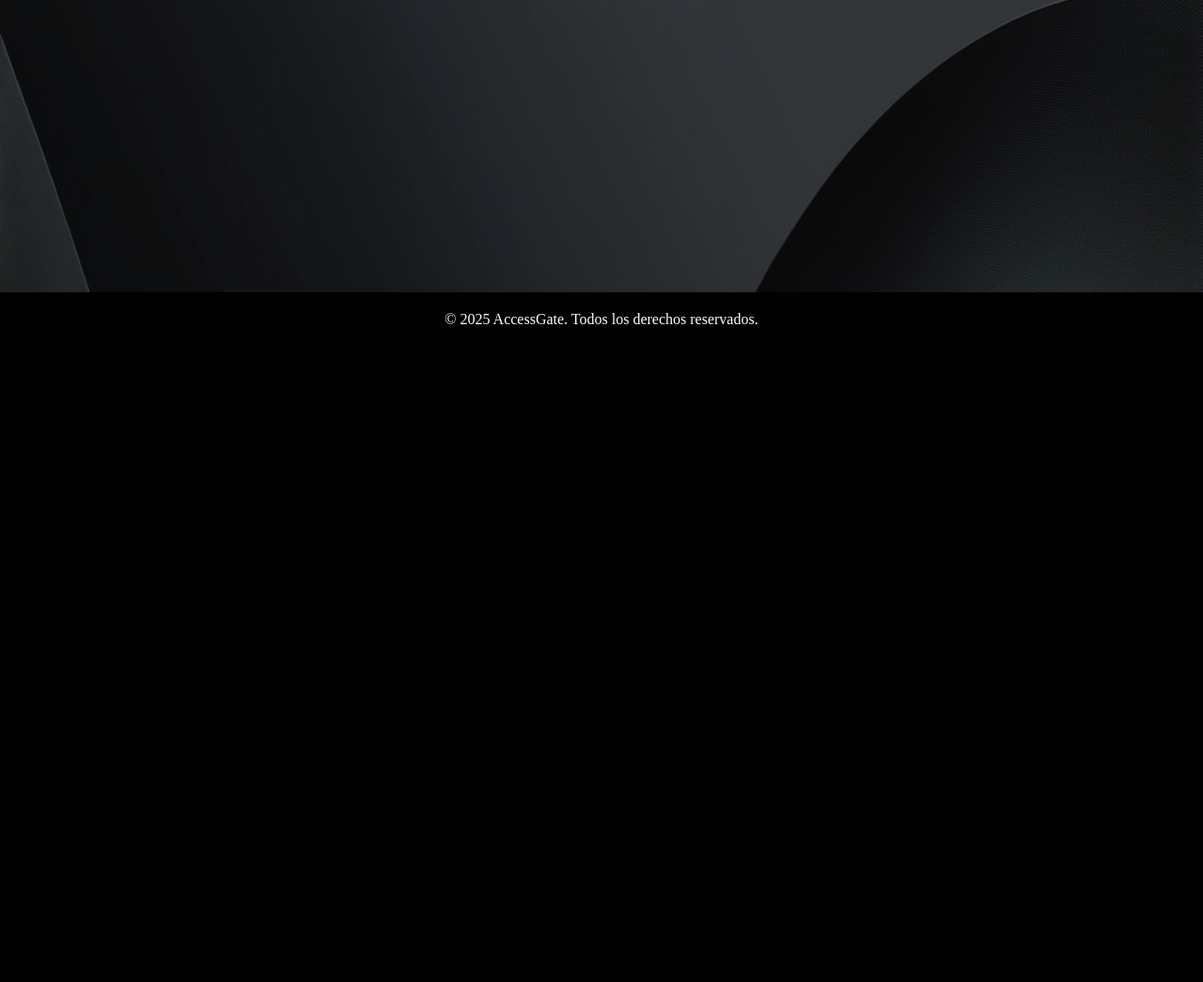
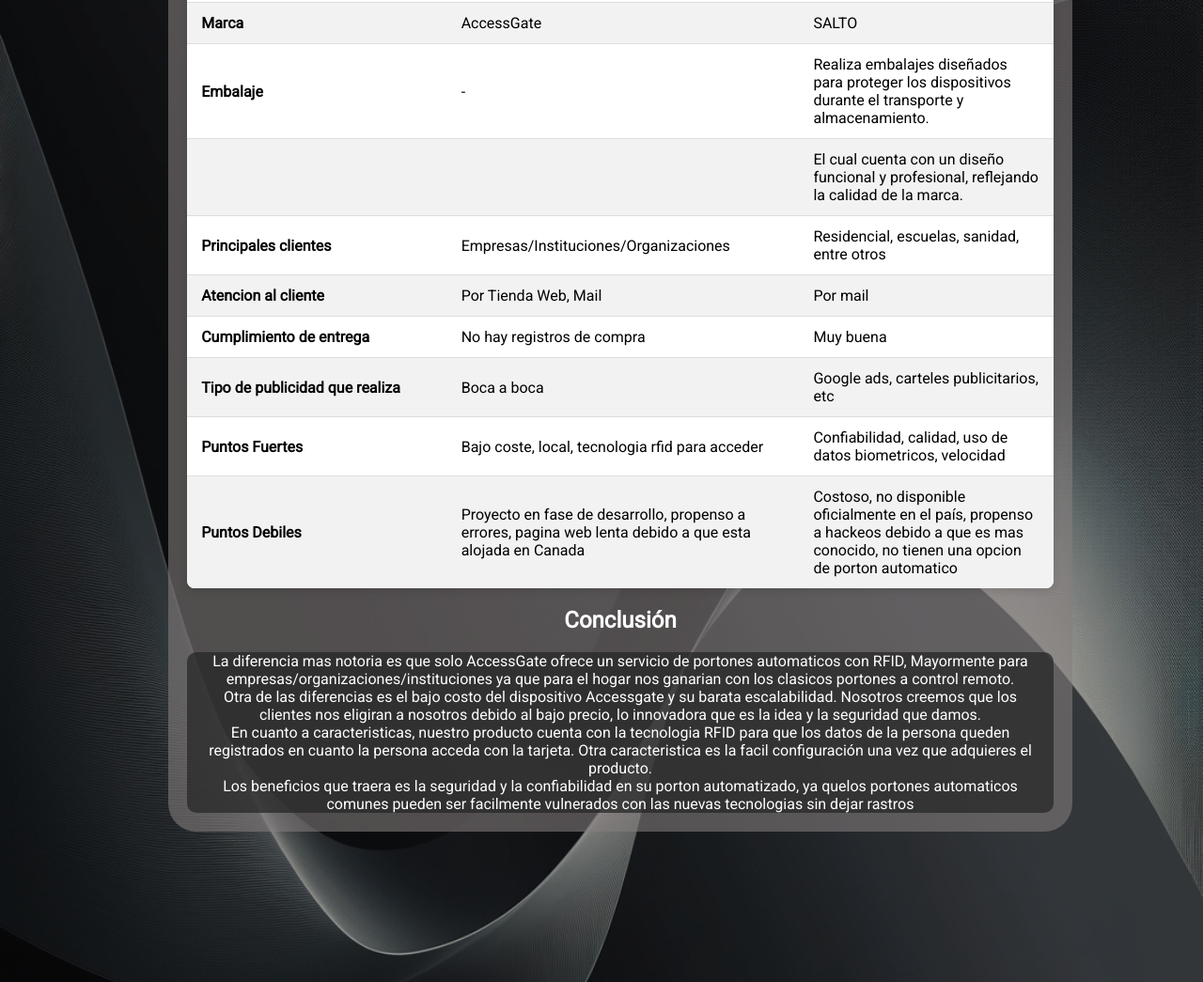
Before and after one commit to LeonardoGottero/Portfolio-Accessgate, a plain HTML site: page Analisis/Competencia.html in a window 1280 px wide. Shown: the part 1329-2374 px from the top of the page at 94% size. Before the commit the page ends 1708 px from the top, so only its background shows below. Drawn offline with Linux system fonts and the light colour scheme.

Commit message:
Mejoras en competencias

```diff
--- a/Analisis/Competencia.html
+++ b/Analisis/Competencia.html
@@ -112,8 +112,57 @@
                             <td>AccessGate</td>
                             <td>SALTO</td>
                         </tr>
+                        <tr>
+                            <td>Embalaje</td>
+                            <td>-</td>
+                            <td>Realiza embalajes diseñados para proteger los dispositivos durante el transporte y almacenamiento.</td>
+                        </tr>
+                        <tr>
+                            <td></td>
+                            <td></td>
+                            <td>El cual cuenta con un diseño funcional y profesional, reflejando la calidad de la marca.</td>
+                        </tr>
+                        <tr>
+                            <td>Principales clientes</td>
+                            <td>Empresas/Instituciones/Organizaciones</td>
+                            <td>Residencial, escuelas, sanidad, entre otros</td>
+                        </tr>
+                        <tr>
+                            <td>Atencion al cliente</td>
+                            <td>Por Tienda Web, Mail</td>
+                            <td>Por mail</td>
+                        </tr>
+                        <tr>
+                            <td>Cumplimiento de entrega</td>
+                            <td>No hay registros de compra</td>
+                            <td>Muy buena</td>
+                        </tr>
+                        <tr>
+                            <td>Tipo de publicidad que realiza</td>
+                            <td>Boca a boca</td>
+                            <td>Google ads, carteles publicitarios, etc</td>
+                        </tr>
+                        <tr>
+                            <td>Puntos Fuertes</td>
+                            <td>Bajo coste, local, tecnologia rfid para acceder</td>
+                            <td>Confiabilidad, calidad, uso de datos biometricos, velocidad</td>
+                        </tr>
+                        <tr>
+                            <td>Puntos Debiles</td>
+                            <td>Proyecto en fase de desarrollo, propenso a errores, pagina web lenta debido a que esta alojada en Canada</td>
+                            <td>Costoso, no disponible oficialmente en el país, propenso a hackeos debido a que es mas conocido, no tienen una opcion de porton automatico</td>
+                        </tr>
                     </tbody>
                 </table>
+            </div>
+            <h2>Conclusión</h2>
+            <div class="market-analysis-sections">
+                <h4>
+                    La diferencia mas notoria es que solo AccessGate ofrece un servicio de portones automaticos con RFID, Mayormente para empresas/organizaciones/instituciones ya que para el hogar nos ganarian con los clasicos portones a control remoto. <br>
+                    Otra de las diferencias es el bajo costo del dispositivo Accessgate y su barata escalabilidad. Nosotros creemos que los clientes nos eligiran a nosotros debido al bajo precio, lo innovadora que es la idea y la seguridad que damos. <br>
+                    En cuanto a caracteristicas, nuestro producto cuenta con la tecnologia RFID para que los datos de la persona queden registrados en cuanto la persona acceda con la tarjeta. Otra caracteristica es la facil configuración una vez que adquieres el producto. <br>
+                    Los beneficios que traera es la seguridad y la confiabilidad en su porton automatizado, ya quelos portones automaticos comunes pueden ser facilmente vulnerados con las nuevas tecnologias sin dejar rastros
+                </h4>
             </div>
         </div>
     </div>
```
Lines whose indentation alone changed are shown as unchanged.
